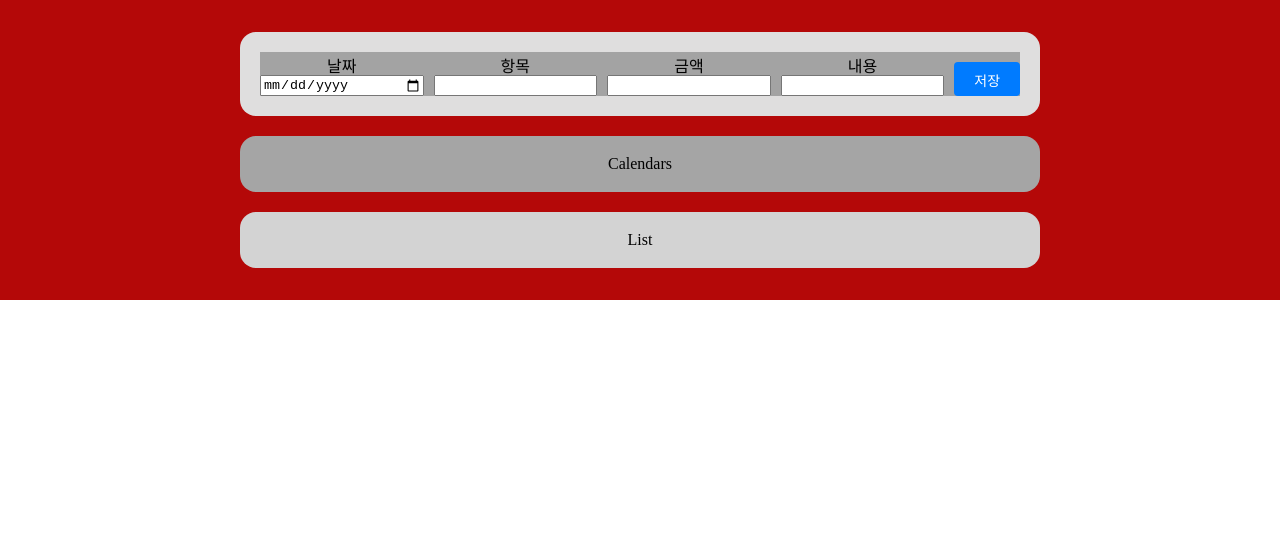
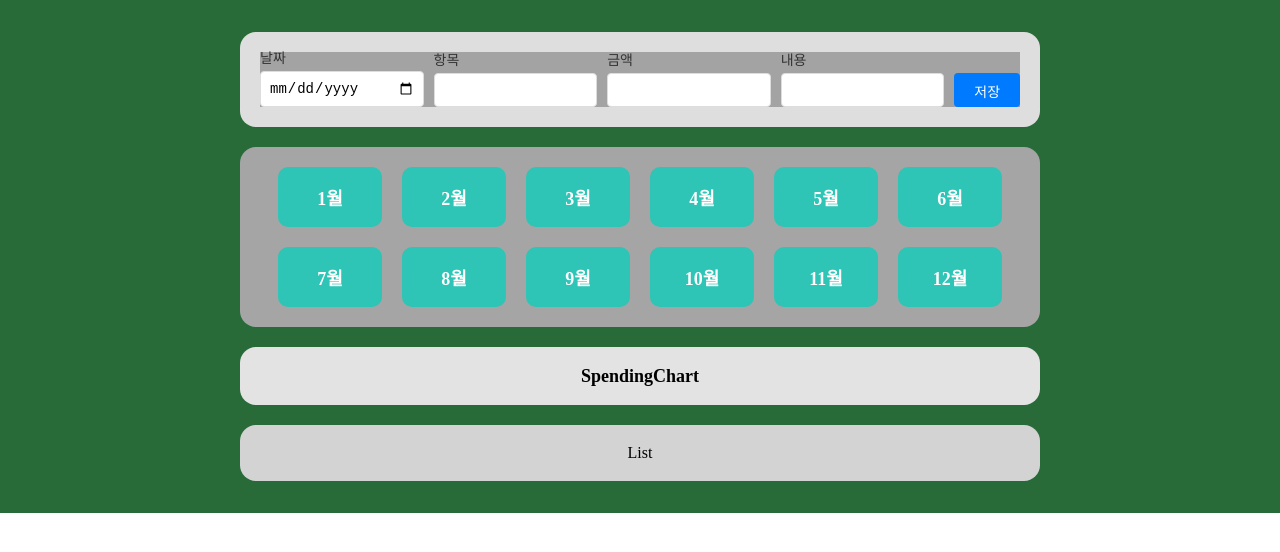
Before and after one commit to YISYISYISYIS/react-task2, a React (Vite) app: page / in a window 1280 px wide. Shown: the top 552 px of the page. Built offline with nearby package versions, Linux system fonts and the light colour scheme.

Commit message:
design : 캘린더 UI 완성
캘린더 버튼 컴포넌트 재활용 해서 수정

```diff
--- a/src/components/Calendars.jsx
+++ b/src/components/Calendars.jsx
@@ -1,7 +1,25 @@
 import styled from "styled-components";
+import CalendarButton from "./calendars/CalendarButton";
 
 const Calendars = () => {
-  return <StyledCalendars>Calendars</StyledCalendars>;
+  return (
+    <StyledCalendars>
+      <StyledCalendarsInner>
+        <CalendarButton month="1월" />
+        <CalendarButton month="2월" />
+        <CalendarButton month="3월" />
+        <CalendarButton month="4월" />
+        <CalendarButton month="5월" />
+        <CalendarButton month="6월" />
+        <CalendarButton month="7월" />
+        <CalendarButton month="8월" />
+        <CalendarButton month="9월" />
+        <CalendarButton month="10월" />
+        <CalendarButton month="11월" />
+        <CalendarButton month="12월" />
+      </StyledCalendarsInner>
+    </StyledCalendars>
+  );
 };
 
 const StyledCalendars = styled.section`
@@ -9,4 +27,10 @@ const StyledCalendars = styled.section`
   border-radius: 16px;
   padding: 20px;
 `;
+const StyledCalendarsInner = styled.div`
+  display: flex;
+  flex-wrap: wrap;
+  gap: 20px;
+  justify-content: center;
+`;
 export default Calendars;
--- a/src/components/Layout.jsx
+++ b/src/components/Layout.jsx
@@ -8,7 +8,7 @@ const StyledMain = styled.div`
   margin: 0 auto;
   padding: 2rem;
   text-align: center;
-  background-color: #b40808;
+  background-color: #286b39;
 `;
 
 export default Layout;
--- a/src/components/List.jsx
+++ b/src/components/List.jsx
@@ -1,11 +1,20 @@
 import styled from "styled-components";
 
 const List = () => {
-  return <StyledList>List</StyledList>;
+  return (
+    <StyledList>
+      <StyledListInner>List</StyledListInner>
+    </StyledList>
+  );
 };
 const StyledList = styled.section`
   background-color: #d3d3d3;
   border-radius: 16px;
   padding: 20px;
 `;
+const StyledListInner = styled.div`
+  display: flex;
+  flex-direction: column;
+  gap: 10px;
+`;
 export default List;
--- /dev/null
+++ b/src/components/SpendingChart.jsx
@@ -0,0 +1,14 @@
+import styled from "styled-components";
+
+const SpendingChart = () => {
+  return <StyledSpendingChart>SpendingChart</StyledSpendingChart>;
+};
+const StyledSpendingChart = styled.section`
+  padding: 20px;
+  background-color: #e3e3e3;
+  border-radius: 16px;
+  text-align: center;
+  font-size: 18px;
+  font-weight: bold;
+`;
+export default SpendingChart;
--- /dev/null
+++ b/src/components/calendars/CalendarButton.jsx
@@ -0,0 +1,26 @@
+import styled from "styled-components";
+
+const CalendarButton = ({ month }) => {
+  return <StyledCalendarButton>{month}</StyledCalendarButton>;
+};
+const StyledCalendarButton = styled.button`
+  text-align: center;
+  font-family: Pretendard, serif;
+  font-size: 18px;
+  font-style: normal;
+  font-weight: 600;
+  line-height: normal;
+  display: flex;
+  height: 60px;
+  padding: 20px;
+  width: 104px;
+  justify-content: center;
+  align-items: center;
+  flex-shrink: 0;
+  color: var(--white-alpha-100, #fff);
+  border-radius: 10px;
+  border: none;
+  cursor: pointer;
+  background: var(--bg-form, #2ec4b6);
+`;
+export default CalendarButton;
--- a/src/components/form/InputContents.jsx
+++ b/src/components/form/InputContents.jsx
@@ -3,8 +3,8 @@ import styled from "styled-components";
 const InputContents = ({ label, type }) => {
   return (
     <StyledInputContents>
-      <label>{label}</label>
-      <input type={type} />
+      <StyledLabel>{label}</StyledLabel>
+      <StyledInput type={type} />
     </StyledInputContents>
   );
 };
@@ -14,4 +14,17 @@ const StyledInputContents = styled.div`
   flex: 1 1 0%;
   min-width: 120px;
 `;
+
+const StyledLabel = styled.label`
+  margin-bottom: 5px;
+  font-size: 14px;
+  color: rgb(51, 51, 51);
+  text-align: left;
+`;
+const StyledInput = styled.input`
+  padding: 8px;
+  border: 1px solid rgb(221, 221, 221);
+  border-radius: 4px;
+  font-size: 14px;
+`;
 export default InputContents;
--- a/src/pages/Home.jsx
+++ b/src/pages/Home.jsx
@@ -3,12 +3,14 @@ import Calendars from "../components/Calendars";
 import List from "../components/List";
 import Form from "../components/Form";
 import styled from "styled-components";
+import SpendingChart from "../components/SpendingChart";
 
 const Home = () => {
   return (
     <StyledHome>
       <Form />
       <Calendars />
+      <SpendingChart />
       <List />
     </StyledHome>
   );
```
